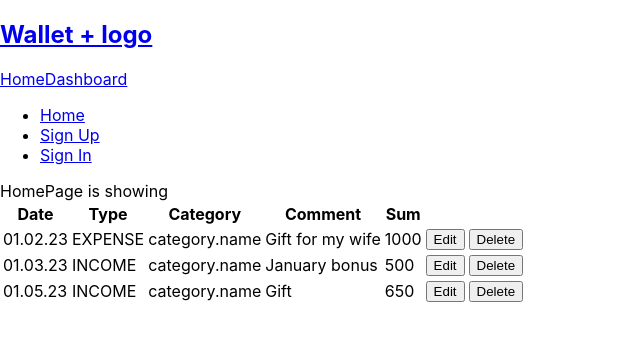
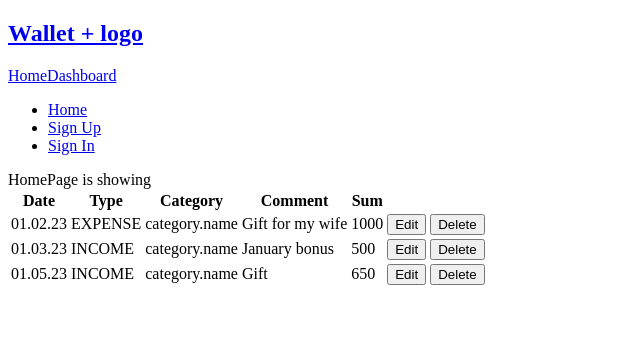
Before and after one commit to daryark/Wallet, a React (Create React App) app: page / in a window 1280 px wide. Shown: the top 340 px of the page, without its empty margins (0-640 px from the left). Built offline with nearby package versions, Linux system fonts and the light colour scheme.

Commit message:
base styles

```diff
--- a/package.json
+++ b/package.json
@@ -11,6 +11,7 @@
     "axios": "^1.3.4",
     "react": "^18.1.0",
     "react-dom": "^18.1.0",
+    "react-redux": "^8.0.5",
     "react-router-dom": "^6.8.2",
     "react-scripts": "5.0.1",
     "styled-components": "^5.3.8",
--- a/src/components/App/App.jsx
+++ b/src/components/App/App.jsx
@@ -1,5 +1,5 @@
 import Layout from 'components/Layout/Layout';
-import { routes } from 'helpers/routes';
+import { routes } from 'routes';
 import React, { lazy } from 'react';
 import { Navigate, Route, Routes } from 'react-router-dom';
 
--- a/src/helpers/api-service.js
+++ /dev/null
@@ -1 +0,0 @@
-//hello world :)
--- a/src/index.css
+++ b/src/index.css
@@ -1,5 +1,5 @@
-@import-normalize; /* bring in normalize.css styles */
-
+/* @import-normalize; /* bring in normalize.css styles */
+/*
 body {
   margin: 0;
   font-family: -apple-system, BlinkMacSystemFont, 'Segoe UI', 'Roboto', 'Oxygen',
@@ -12,4 +12,4 @@ body {
 code {
   font-family: source-code-pro, Menlo, Monaco, Consolas, 'Courier New',
     monospace;
-}
+} */
--- a/src/index.js
+++ b/src/index.js
@@ -4,10 +4,22 @@ import { App } from 'components/App/App';
 import './index.css';
 import { BrowserRouter } from 'react-router-dom';
 
+import { store } from 'redux/store';
+
+// import GlobalStyles from 'styles/GlobalStyles';
+import { theme } from 'styles/theme';
+import { ThemeProvider } from 'styled-components';
+import { Provider } from 'react-redux';
+
 ReactDOM.createRoot(document.getElementById('root')).render(
   <React.StrictMode>
-    <BrowserRouter>
-      <App />
-    </BrowserRouter>
+    <ThemeProvider theme={theme}>
+      {/* <GlobalStyles /> */}
+      <Provider store={store}>
+        <BrowserRouter>
+          <App />
+        </BrowserRouter>
+      </Provider>
+    </ThemeProvider>
   </React.StrictMode>
 );
--- /dev/null
+++ b/src/styles/GlobalStyles.js
@@ -0,0 +1,44 @@
+import { createGlobalStyle } from 'styled-components';
+
+const GlobalStyles = createGlobalStyle`
+body {
+  margin: 0;
+}
+
+
+p,
+h1,
+h2,
+h3,
+h4,
+h5,
+h6 {
+	margin-top: 0;
+	margin-bottom: 0;
+}
+a {
+	text-decoration: none;
+	color: currentColor;
+}
+ul {
+	margin-top: 0;
+	margin-bottom: 0;
+	padding-left: 0;
+	list-style: none;
+}
+button {
+	padding: 0;
+	font-family: inherit;
+	cursor: pointer;
+}
+img {
+	display: block;
+	max-width: 100%;
+	height: auto;
+}
+svg {
+	fill: currentColor;
+}
+`;
+
+export default GlobalStyles;
--- /dev/null
+++ b/src/styles/theme.js
@@ -0,0 +1,43 @@
+export const theme = {
+  color: {
+    accent: '#24CCA7',
+    text_dark: '#000000',
+    text_light: '#FFFFFF',
+    text_grey_main: '#BDBDBD',
+    text_grey_secondary: '#E0E0E0',
+    text_grey_balance: '#A6A6A6',
+    text_blue: '#4A56E2',
+    text_pink: '#FF6596',
+    bg_white: '#FFFFFF',
+    bg_main: ' rgba(255, 255, 255, 0.4)',
+  },
+  space: [2, 4, 8, 12, 16, 20, 24, 32, 40],
+  fontSizes: {
+    xs: '14px',
+    s: '16px',
+    m: '18px',
+    l: '24px',
+    xl: '30px',
+  },
+  fontWeights: {
+    normal: 400,
+    // medium: 500,  якщо буде потреба - додати
+    bold: 700,
+  },
+  lineHeights: {
+    body: 1.5,
+    // heading: 1.125,  якщо буде потреба - додати
+  },
+  borders: {
+    none: 'none',
+    normal: '1px solid',
+  },
+  radii: {
+    none: '0',
+    small: '18px',
+    medium: '20px',
+    large: '30px',
+    round: '50%',
+  },
+  transition: '200ms ease-in-out',
+};
```
Also changed, not shown: src/redux/transactions/trans-operations.js (added), src/redux/transactions/trans-selectors.js (added), src/redux/transactions/transSlice.js (added), src/routes.js (renamed from src/helpers/routes.js), 1 other file (tests, documents, lock files or other folders).
